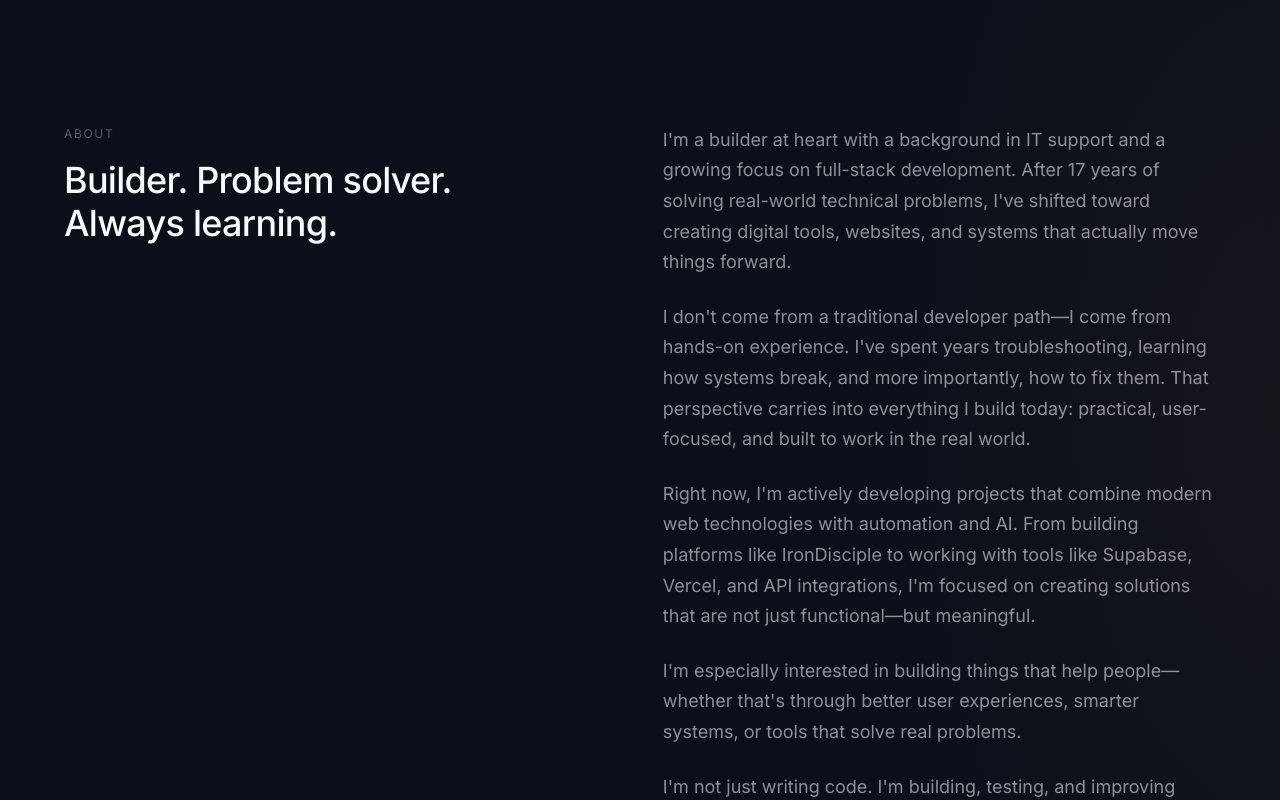
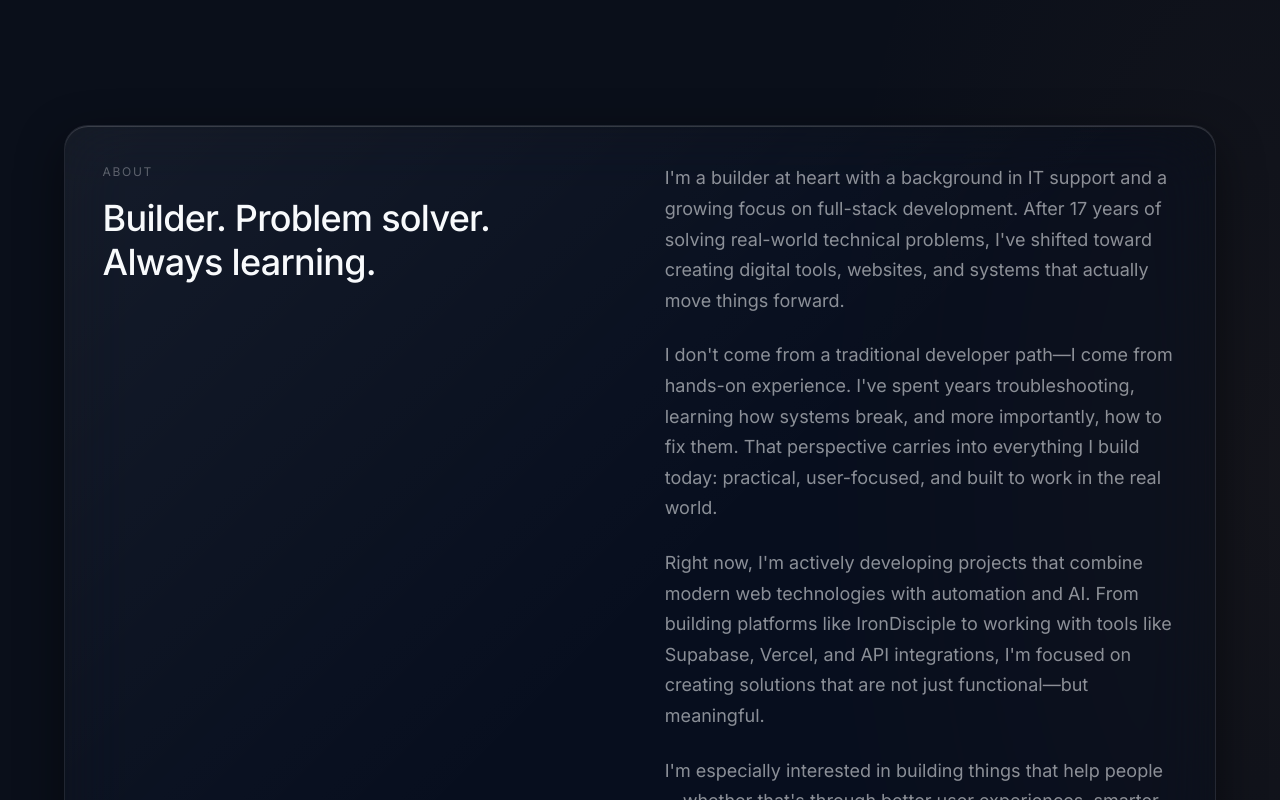
Before and after one commit to ChristIsKingAlways/JordanBensonDEV, a React (Vite) app: page / in a window 1280 px wide. Shown: the part 1620-2420 px from the top of the page. Built offline with nearby package versions, Linux system fonts and the light colour scheme.

Commit message:
Wrap About section in hero-style glass panel

```diff
--- a/src/components/About/About.css
+++ b/src/components/About/About.css
@@ -1,5 +1,6 @@
 /**
  * BEM block: about
+ * __panel: frosted sheet — tokens match .hero__copy (hero glass box).
  */
 
 .about {
@@ -12,13 +13,41 @@
 .about__inner {
   width: var(--container);
   margin-inline: auto;
+}
+
+/* Glass container — mirrors hero__copy */
+.about__panel {
+  position: relative;
+  padding: clamp(1.35rem, 3.5vw, 2.35rem);
+  border-radius: 1.5rem;
+  background: var(--glass-bg);
+  backdrop-filter: var(--glass-blur) var(--glass-saturate);
+  -webkit-backdrop-filter: var(--glass-blur) var(--glass-saturate);
+  border: 1px solid var(--glass-stroke);
+  box-shadow: var(--glass-inset), var(--glass-shadow);
+  overflow: hidden;
+}
+
+.about__panel::before {
+  content: "";
+  position: absolute;
+  inset: 0;
+  border-radius: inherit;
+  background: linear-gradient(135deg, rgba(255, 255, 255, 0.12) 0%, transparent 52%);
+  pointer-events: none;
+  opacity: 0.45;
+}
+
+.about__columns {
+  position: relative;
+  z-index: 1;
   display: grid;
   gap: clamp(2rem, 6vw, 4rem);
   align-items: start;
 }
 
 @media (min-width: 64rem) {
-  .about__inner {
+  .about__columns {
     grid-template-columns: 1fr 1.1fr;
     gap: clamp(3rem, 8vw, 6rem);
   }
@@ -80,6 +109,12 @@
 }
 
 @supports not (backdrop-filter: blur(1px)) {
+  .about__panel {
+    backdrop-filter: none;
+    -webkit-backdrop-filter: none;
+    background: color-mix(in srgb, var(--bg-deep) 88%, #fff);
+  }
+
   .about__skill-tag {
     backdrop-filter: none;
     -webkit-backdrop-filter: none;
@@ -88,6 +123,16 @@
 }
 
 @media (prefers-reduced-transparency: reduce) {
+  .about__panel {
+    backdrop-filter: none;
+    -webkit-backdrop-filter: none;
+    background: color-mix(in srgb, var(--bg-deep) 90%, #fff);
+  }
+
+  .about__panel::before {
+    opacity: 0;
+  }
+
   .about__skill-tag {
     backdrop-filter: none;
     -webkit-backdrop-filter: none;
--- a/src/components/About/About.jsx
+++ b/src/components/About/About.jsx
@@ -1,6 +1,6 @@
 /**
  * Block: about
- * Two-column layout on large screens — intro + lead left, body + skill tags right (matches public site).
+ * Two-column layout inside a glass panel (same treatment as hero__copy).
  */
 import { aboutIntro, aboutParagraphs, skillTags } from "../../data/portfolioContent.js";
 import "./About.css";
@@ -9,6 +9,8 @@ function About() {
   return (
     <section id="about" className="about" aria-labelledby="about-lead">
       <div className="about__inner">
+        <div className="about__panel">
+          <div className="about__columns">
             <div className="about__intro">
               <p className="about__eyebrow">{aboutIntro.eyebrow}</p>
               <h2 id="about-lead" className="about__lead">
@@ -30,6 +32,8 @@ function About() {
               </ul>
             </div>
           </div>
+        </div>
+      </div>
     </section>
   );
 }
```
Lines whose indentation alone changed are shown as unchanged.
